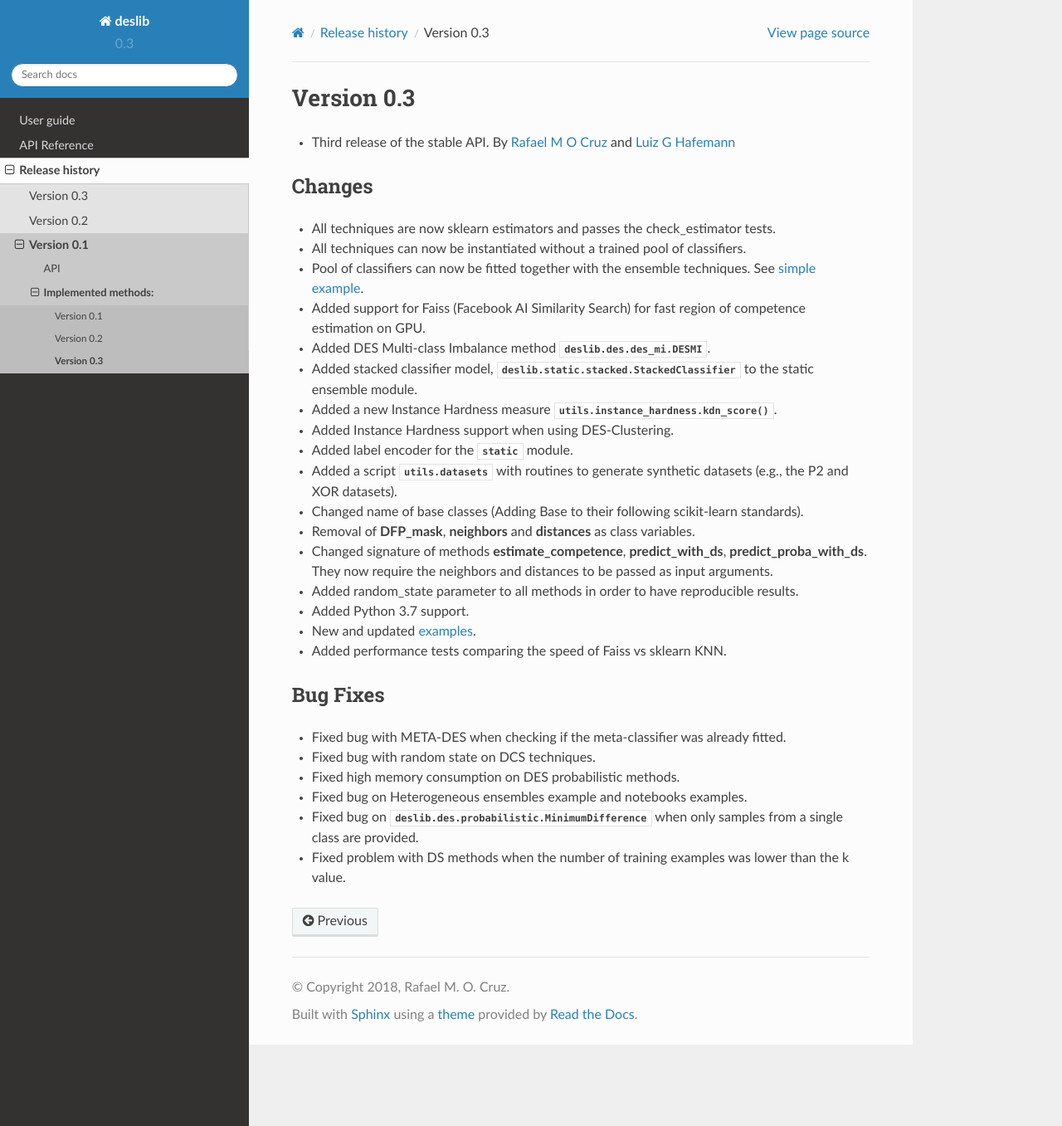
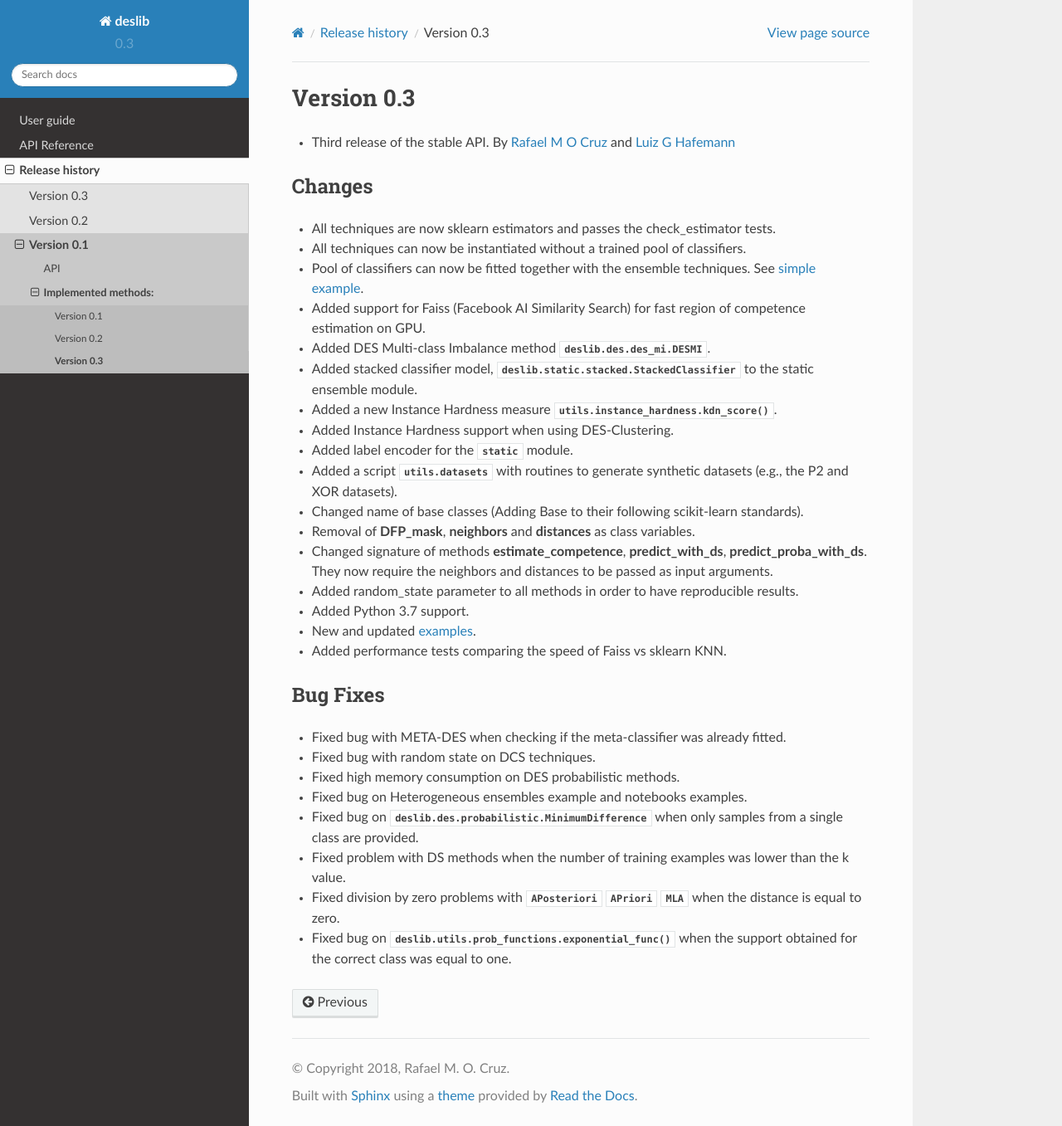
Before and after one commit to scikit-learn-contrib/DESlib, a Sphinx documentation site: the page built from docs/news/v0.3.rst, in a window 1280 px wide and 1357 px high. Shown: the whole window at 83% size. Built offline with Sphinx 7.4.7 and the Read the Docs theme 2.0.0, drawn with Linux system fonts in a browser that asks for light colours; pages that are not in the unit, such as notebooks, are missing from menus.

Commit message:
Additional bug fixes on v0.3

```diff
--- a/docs/news/v0.3.rst
+++ b/docs/news/v0.3.rst
@@ -32,6 +32,8 @@ Bug Fixes
 * Fixed bug on Heterogeneous ensembles example and notebooks examples.
 * Fixed bug on :class:`deslib.des.probabilistic.MinimumDifference` when only samples from a single class are provided.
 * Fixed problem with DS methods when the number of training examples was lower than the k value.
+* Fixed division by zero problems with :class:`APosteriori` :class:`APriori` :class:`MLA` when the distance is equal to zero.
+* Fixed bug on :func:`deslib.utils.prob_functions.exponential_func` when the support obtained for the correct class was equal to one.
 
 
 .. _Rafael M O Cruz: https://github.com/Menelau
```
